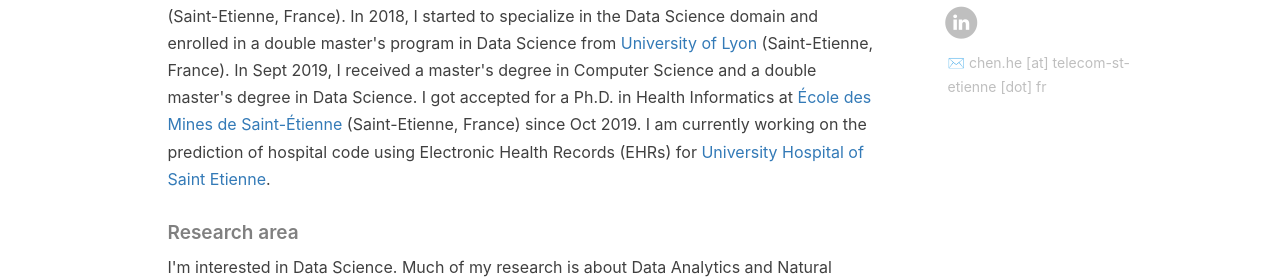
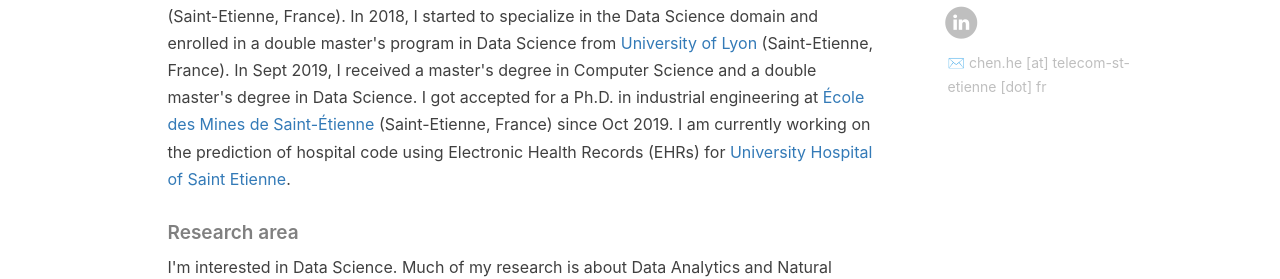
Before and after one commit to he-chen-95/he-chen-95.github.io, a Jekyll site: the page built from about.html, in a window 1280 px wide. Shown: the part 928-1207 px from the top of the page. Built offline with Jekyll 4.4.1, drawn with Linux system fonts in a browser that asks for light colours; nearby versions of some CDN libraries; comment, search, counter and statistics services are not loaded.

Commit message:
Update about.html

```diff
--- a/about.html
+++ b/about.html
@@ -55,7 +55,7 @@
 
     <p>I've been programming since I was a undergraduate student, building some web sites and mobile applications, using machine learning and data mining algorithms to discover knowledge from databases and data warehouses. For all that, however, i prefer to be a problem solver rather than a skilled programmer or a data cruncher.</p>
 
-    <p>After graduating from <a href="https://en.wikipedia.org/wiki/Xidian_University">XIDIAN University</a> (Xi'an, China) in 2016, I received two years of basic training in Computer Science at a French Grande École in engineering: <a href="https://en.wikipedia.org/wiki/T%C3%A9l%C3%A9com_Saint-%C3%89tienne">Télécom Saint-Etienne</a> (Saint-Etienne, France). In 2018, I started to specialize in the Data Science domain and enrolled in a double master's program in Data Science from <a href="https://en.wikipedia.org/wiki/University_of_Lyon">University of Lyon</a> (Saint-Etienne, France). In Sept 2019, I received a master's degree in Computer Science and a double master's degree in Data Science. I got accepted for a Ph.D. in Health Informatics at <a href="https://en.wikipedia.org/wiki/%C3%89cole_nationale_sup%C3%A9rieure_des_mines_de_Saint-%C3%89tienne">École des Mines de Saint-Étienne</a> (Saint-Etienne, France) since Oct 2019. I am currently working on the prediction of hospital code using Electronic Health Records (EHRs) for <a href="https://fr.wikipedia.org/wiki/Centre_hospitalier_universitaire_de_Saint-%C3%89tienne">University Hospital of Saint Etienne</a>.</p>
+    <p>After graduating from <a href="https://en.wikipedia.org/wiki/Xidian_University">XIDIAN University</a> (Xi'an, China) in 2016, I received two years of basic training in Computer Science at a French Grande École in engineering: <a href="https://en.wikipedia.org/wiki/T%C3%A9l%C3%A9com_Saint-%C3%89tienne">Télécom Saint-Etienne</a> (Saint-Etienne, France). In 2018, I started to specialize in the Data Science domain and enrolled in a double master's program in Data Science from <a href="https://en.wikipedia.org/wiki/University_of_Lyon">University of Lyon</a> (Saint-Etienne, France). In Sept 2019, I received a master's degree in Computer Science and a double master's degree in Data Science. I got accepted for a Ph.D. in industrial engineering at <a href="https://en.wikipedia.org/wiki/%C3%89cole_nationale_sup%C3%A9rieure_des_mines_de_Saint-%C3%89tienne">École des Mines de Saint-Étienne</a> (Saint-Etienne, France) since Oct 2019. I am currently working on the prediction of hospital code using Electronic Health Records (EHRs) for <a href="https://fr.wikipedia.org/wiki/Centre_hospitalier_universitaire_de_Saint-%C3%89tienne">University Hospital of Saint Etienne</a>.</p>
 
     <h5>Research area</h5>
 
```
